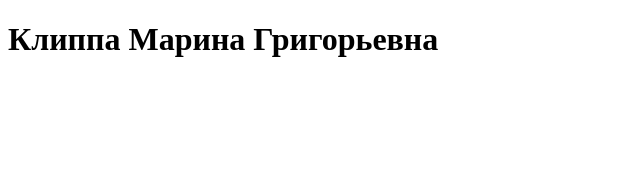
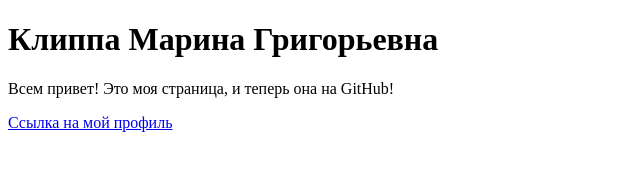
Before and after one commit to RinLip/myLab, a plain HTML site: page index.html in a window 1280 px wide. Shown: the whole page, without its empty margins (0-640 px from the left). Drawn offline with Linux system fonts and the light colour scheme.

Commit message:
Добавление ссылки на профиль
Добавлен код на мой профиль Github.

```diff
--- a/index.html
+++ b/index.html
@@ -5,6 +5,7 @@
 </head>
 <body>
     <h1>Клиппа Марина Григорьевна</h1>
-
+    <p>Всем привет! Это моя страница, и теперь она на GitHub!</p>
+    <a href="https://github.com/RinLip">Ссылка на мой профиль</a>
 </body>
 </html>
```
